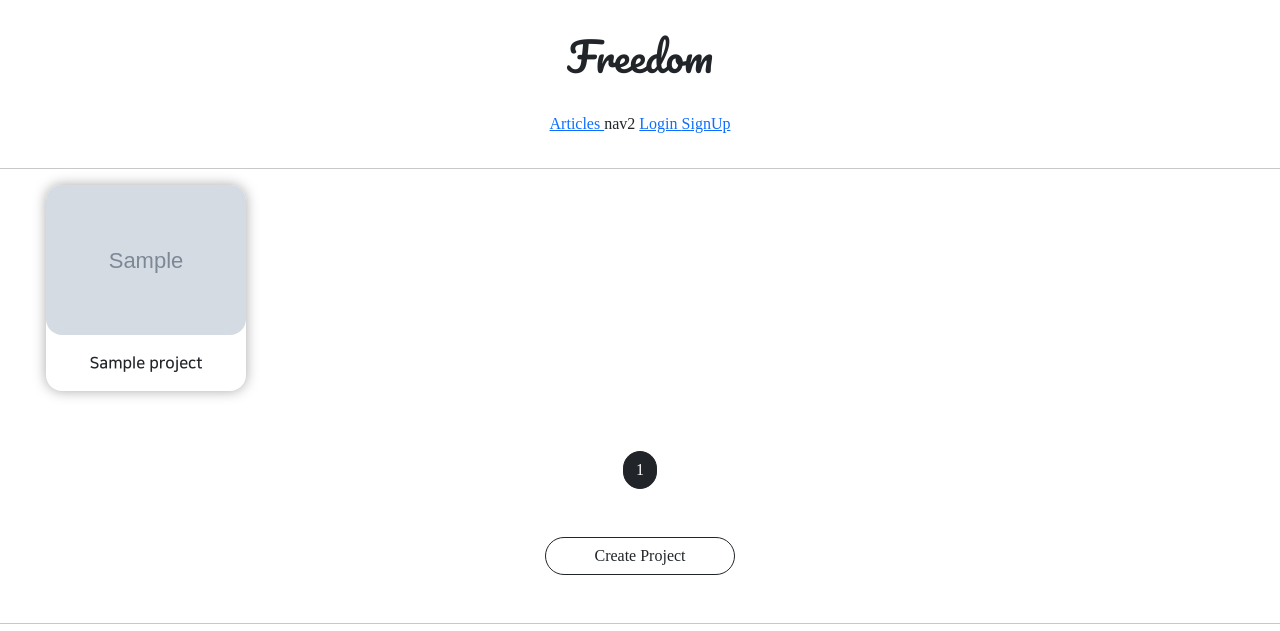
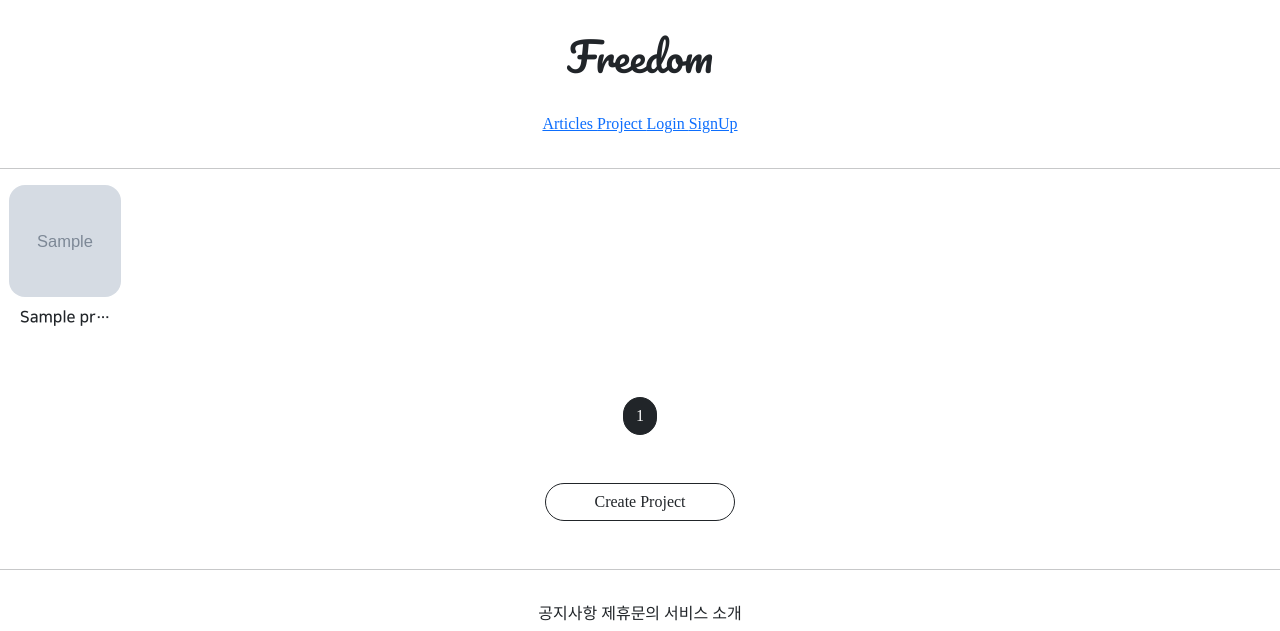
Before and after one commit to Jeongp4939/Class, a Django app: template projectapp/templates/projectapp/list.html in a window 1280 px wide. Shown: the top 631 px of the page. Run offline with Django 3.2, Linux system fonts and the light colour scheme; the template is opened without the code that fills it: most values are stand-ins (such as "Sample title", 1, 10 or a date in 2020); grey boxes marked "Sample" are stand-in pictures; some libraries are stand-ins or nearby versions.

Commit message:
08/18 class project2 3

```diff
--- a/projectapp/templates/projectapp/list.html
+++ b/projectapp/templates/projectapp/list.html
@@ -11,18 +11,17 @@
         }
 
         .container div {
-            width: 45%;
-                max-width: 200px;
             display: flex;
             justify-content: center;
             align-items: center;
             border-radius: 1rem;
-                box-shadow: 0 0 0.8rem darkgray;
                 flex-direction: column;
         }
 
         div img {
-            width: 100%;
+            width: 7rem;
+            height: 7rem;
+            object-fit: cover;
             border-radius: 1rem;
         }
 
@@ -36,7 +35,7 @@
                 <a href="{% url 'projectapp:detail' pk=project.pk %}">
                     <img src="{{ project.image.url }}" alt="">
                 </a>
-                <span class="NNS_B m-3">{{ project.name }}</span>
+                <span class="NNS_B m-2">{{ project.name | truncatechars:10 }}</span>
             </div>
 
         {% endfor %}
--- a/templates/header.html
+++ b/templates/header.html
@@ -8,7 +8,11 @@
                 Articles
             </a>
         </span>
-        <span>nav2</span>
+        <span>
+            <a href="{% url 'projectapp:list' %}">
+                Project
+            </a>
+        </span>
 
         {% if not user.is_authenticated %}
         <span>
```
